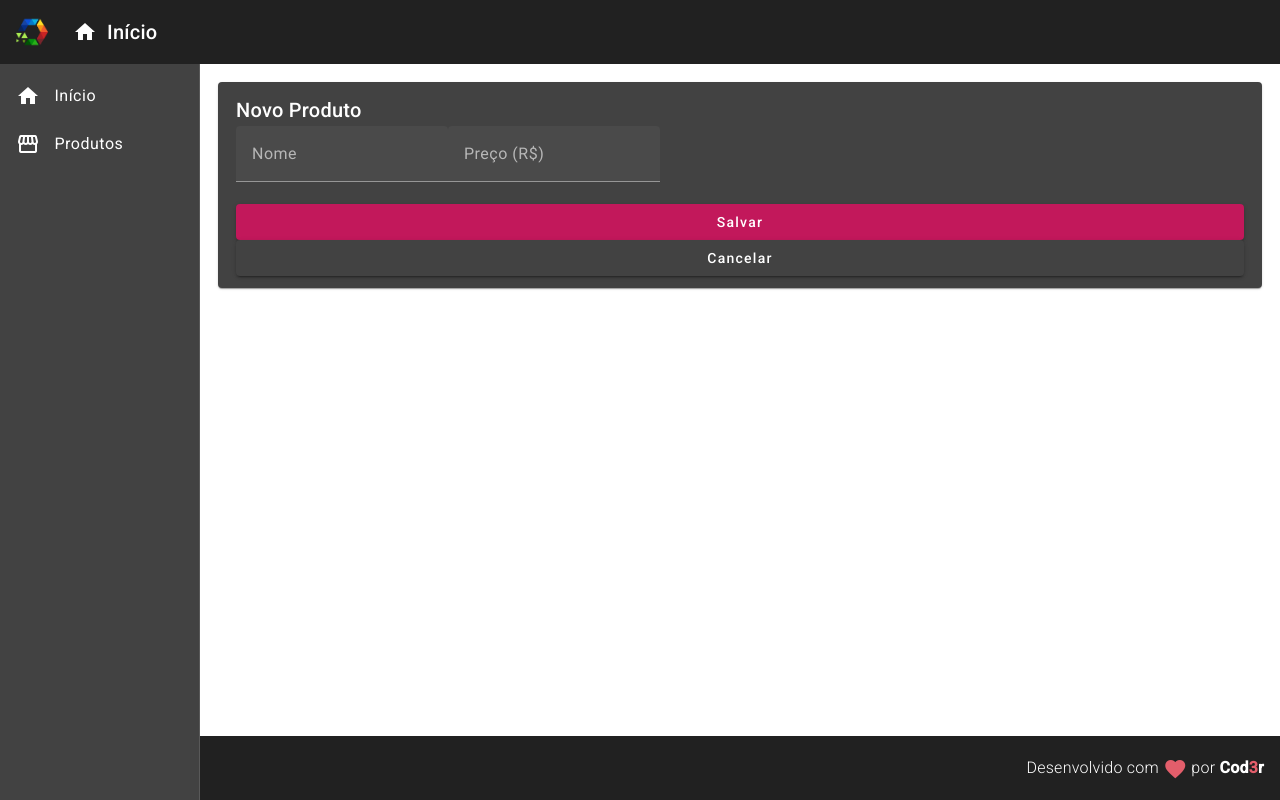
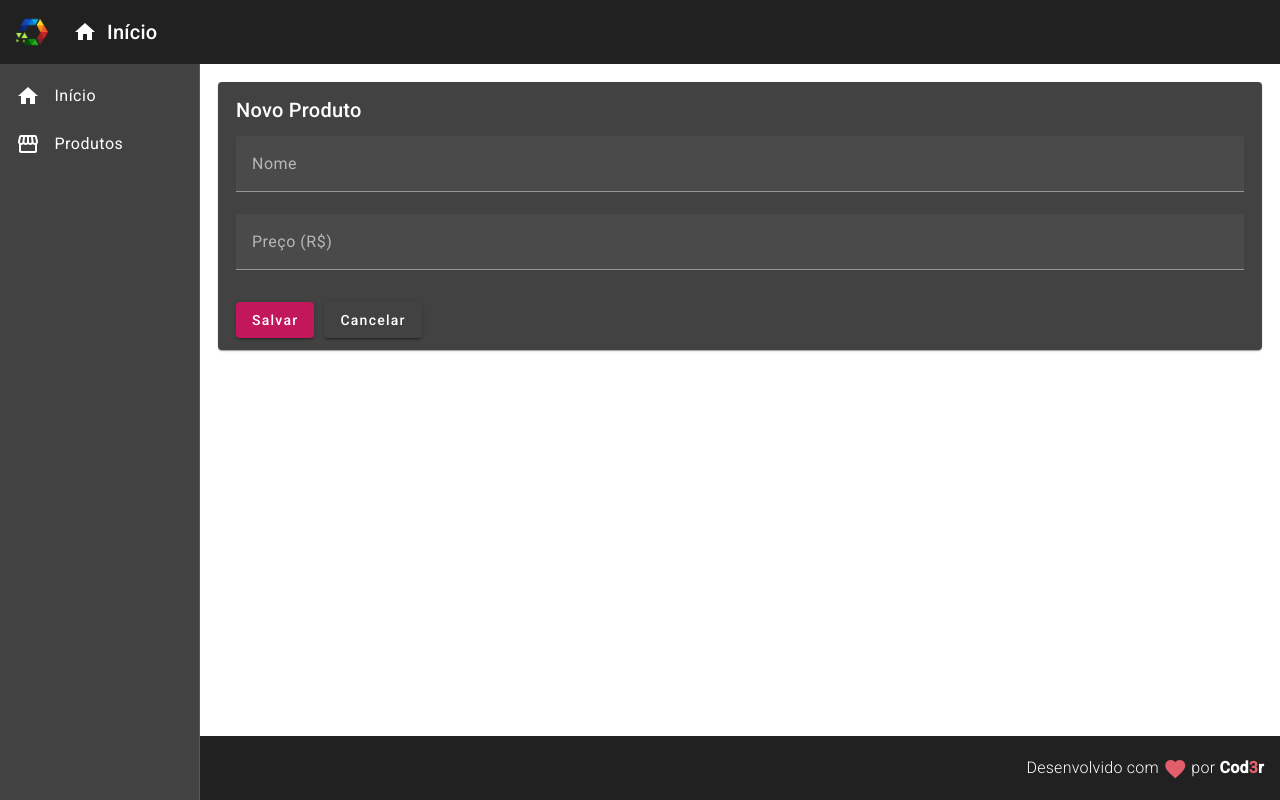
Before and after one commit to oliveiraD4vi/angular-essential, an Angular app in the folder frontend/: page /products/create in a window 1280 px wide. Built offline with nearby package versions, Linux system fonts and the light colour scheme.

Commit message:
style(product-create): changed form style for product-create

```diff
--- a/frontend/src/app/components/product/product-create/product-create.component.html
+++ b/frontend/src/app/components/product/product-create/product-create.component.html
@@ -18,6 +18,7 @@
     </mat-form-field>
   </form>
 
+  <div class="button-actions">
     <button mat-raised-button (click)="onSave()" color="primary">
       Salvar
     </button>
@@ -25,4 +26,5 @@
     <button mat-raised-button (click)="onCancel()">
       Cancelar
     </button>
+  </div>
 </mat-card>
--- a/frontend/src/app/components/product/product-create/product-create.component.scss
+++ b/frontend/src/app/components/product/product-create/product-create.component.scss
@@ -0,0 +1,5 @@
+form {
+  display: flex;
+  flex-direction: column;
+  margin: 10px 0;
+}
--- a/frontend/src/styles.scss
+++ b/frontend/src/styles.scss
@@ -35,3 +35,13 @@ body {
 .card {
   padding: 12px 18px;
 }
+
+.button-actions {
+  display: flex;
+
+  button {
+    &:first-child {
+      margin-right: 10px;
+    }
+  }
+}
```
Lines whose indentation alone changed are shown as unchanged.
